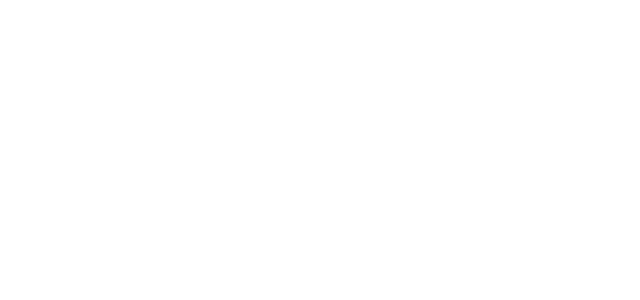
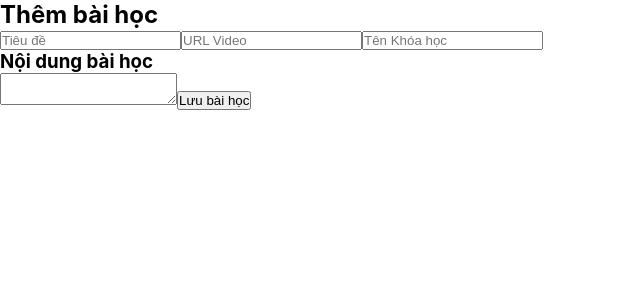
Before and after one commit to kamishirosherrie/elearning-ui, a React (Create React App) app: page /add-lesson in a window 1280 px wide. Before the commit this address had no page. Shown: the top 300 px of the page, without its empty margins (0-640 px from the left). Built offline with nearby package versions, Linux system fonts and the light colour scheme; a web font is replaced by a local one.

Commit message:
create add-lesson page

```diff
--- a/package.json
+++ b/package.json
@@ -6,6 +6,7 @@
     "@fortawesome/fontawesome-svg-core": "^6.7.2",
     "@fortawesome/free-solid-svg-icons": "^6.7.2",
     "@fortawesome/react-fontawesome": "^0.2.2",
+    "axios": "^1.8.1",
     "classnames": "^2.5.1",
     "cra-template": "1.2.0",
     "react": "^19.0.0",
--- a/src/App.js
+++ b/src/App.js
@@ -2,6 +2,7 @@
 import Home from './pages/Home/Home'
 import Ielts from './pages/Courses/Ielts/Ielts'
 import Toeic from './pages/Courses/Toeic/Toeic'
+import AddLesson from './pages/Lesson/AddLesson'
 
 function App() {
     return (
@@ -11,6 +12,7 @@
                     <Route path="/" element={<Home />} />
                     <Route path="/ielts" element={<Ielts />} />
                     <Route path="/toeic" element={<Toeic />} />
+                    <Route path="/add-lesson" element={<AddLesson />} />
                 </Routes>
             </Router>
         </div>
--- /dev/null
+++ b/src/pages/Lesson/AddLesson.js
@@ -0,0 +1,44 @@
+import { useState } from 'react'
+import axios from 'axios'
+
+function AddLesson() {
+    const [lesson, setLesson] = useState({
+        title: '',
+        videoUrl: '',
+        content: '',
+        courseName: '',
+    })
+
+    const handleChange = (e) => {
+        const { name, value } = e.target
+        setLesson({ ...lesson, [name]: value })
+    }
+
+    const handleSubmit = async (e) => {
+        e.preventDefault()
+        console.log('Lesson data:', lesson)
+        try {
+            const res = await axios.post('http://localhost:8017/lesson/addNewLesson', lesson)
+            console.log('Response:', res)
+        } catch (error) {
+            console.log('Error:', error)
+        }
+    }
+
+    return (
+        <div>
+            <h2>Thêm bài học</h2>
+            <form onSubmit={handleSubmit}>
+                <input type="text" name="title" placeholder="Tiêu đề" value={lesson.title} onChange={handleChange} required />
+                <input type="text" name="videoUrl" placeholder="URL Video" value={lesson.videoUrl} onChange={handleChange} />
+                <input type="text" name="courseName" placeholder="Tên Khóa học" value={lesson.courseName} onChange={handleChange} required />
+
+                <h3>Nội dung bài học</h3>
+                <textarea name="content" value={lesson.content} onChange={handleChange} required></textarea>
+                <button type="submit">Lưu bài học</button>
+            </form>
+        </div>
+    )
+}
+
+export default AddLesson
```
Also changed, not shown: 1 other file (tests, documents, lock files or other folders).
